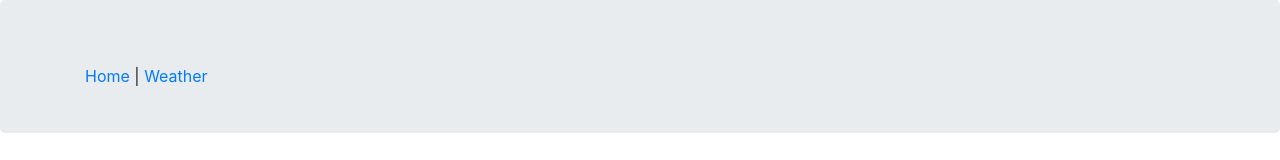
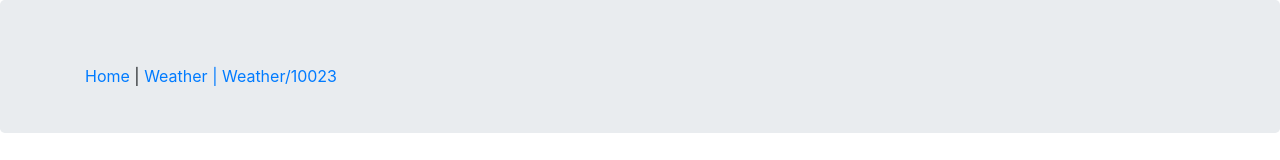
Before and after one commit to githubmutt/cs157module13_weather_angular, a website: page public/index.html in a window 1280 px wide. Shown: the top 160 px of the page. Drawn offline with nearby package versions, Linux system fonts and the light colour scheme; some packages are replaced by stand-ins of ours.

Commit message:
Update index.html

```diff
--- a/public/index.html
+++ b/public/index.html
@@ -15,7 +15,7 @@
 
   <div class="jumbotron">
     <div class="container" style="height:5px">
-      <a href="#!/">Home</a> | <a href="#!/weather">Weather</a>
+      <a href="#!/">Home</a> | <a href="#!/weather">Weather | <a href="#!/weather/10023"> Weather/10023</a>
       <!-- | <a href="#!/map">Map</a> | <a href="#!/test">Test</a>.  -->
     </div>
   </div>
```
